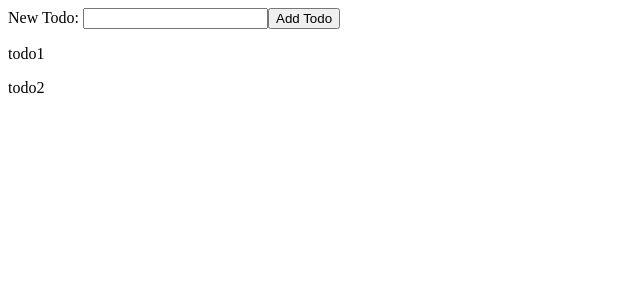
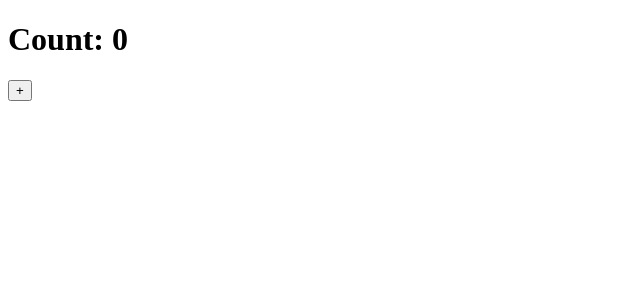
Before and after one commit to faizulislamfair/React, a React (Create React App) app in the folder Anisul Islam Tutorials/my-app/: page / in a window 1280 px wide. Shown: the top 300 px of the page, without its empty margins (0-640 px from the left). Built offline with nearby package versions, Linux system fonts and the light colour scheme.

Commit message:
useEffect

```diff
--- a/Anisul Islam Tutorials/my-app/src/App.js
+++ b/Anisul Islam Tutorials/my-app/src/App.js
@@ -1,17 +1,13 @@
 import React from "react";
 
-import Home from "./components/STATE_LIFTING/Home";
-
-// App.js -> Components -> Home.js (todos= ["item1", "item2"]) -> Todos
-//-> Todo
-// Components -> NewTodo
+import UseEffectExample from "./useEffect/UseEffectExample";
 
 
 function App() {
 
      return(
        <div>
-       <Home />
+        <UseEffectExample />
        </div>
      )
 }
--- /dev/null
+++ b/Anisul Islam Tutorials/my-app/src/useEffect/UseEffectExample.js
@@ -0,0 +1,21 @@
+import React, { useEffect, useState } from 'react';
+
+function UseEffectExample() {
+
+  const [count, setCount] = useState(0);
+
+  useEffect(()=> {
+       console.log("useEffect");
+  }, [count]);
+
+
+  return (
+  <div>
+      {console.log("rendering")}
+        <h1>Count: {count} </h1>
+        <button onClick={() => {setCount(count => count + 1)}}>+</button>
+  </div>
+  )
+}
+
+export default UseEffectExample;
```
